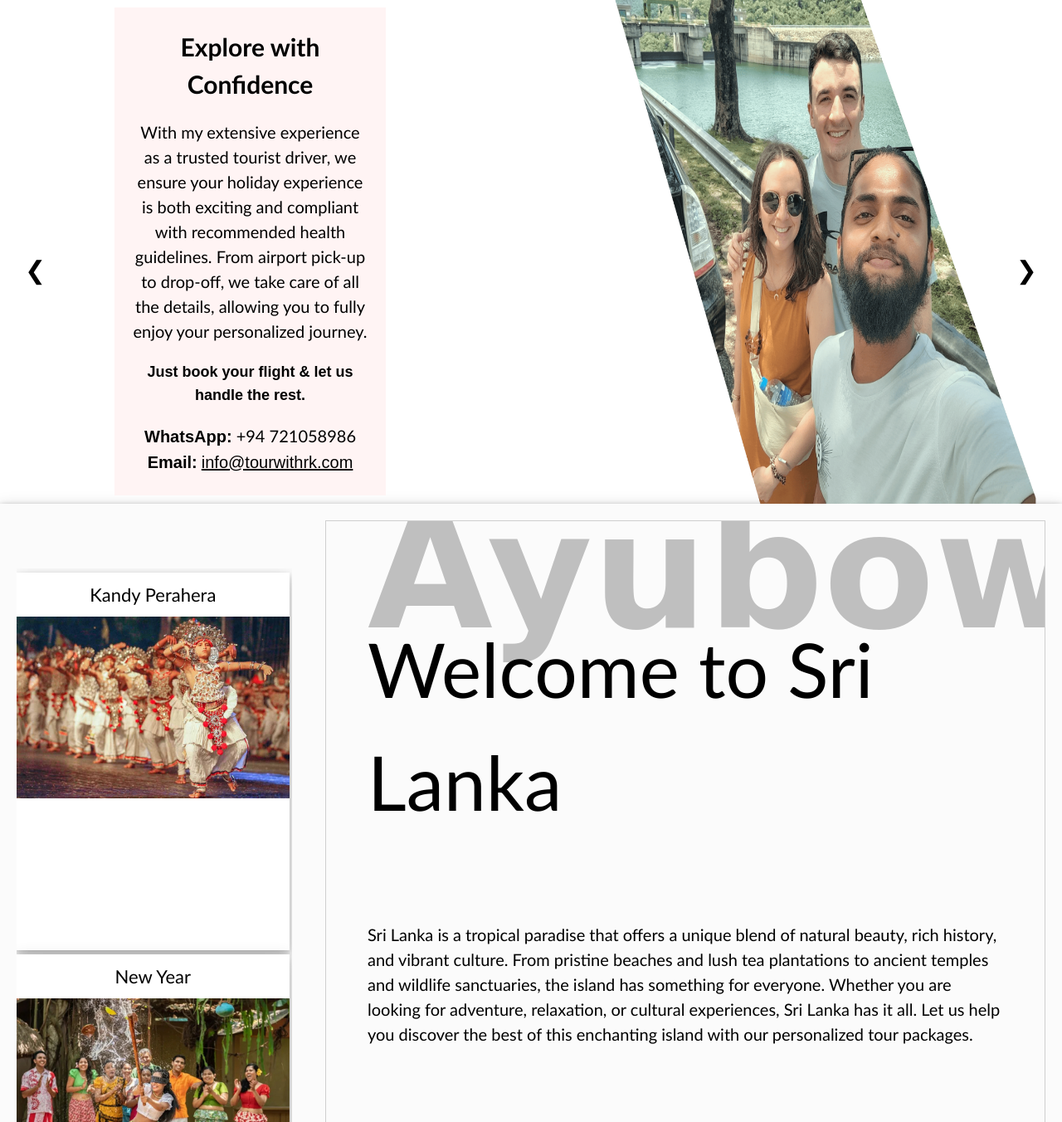
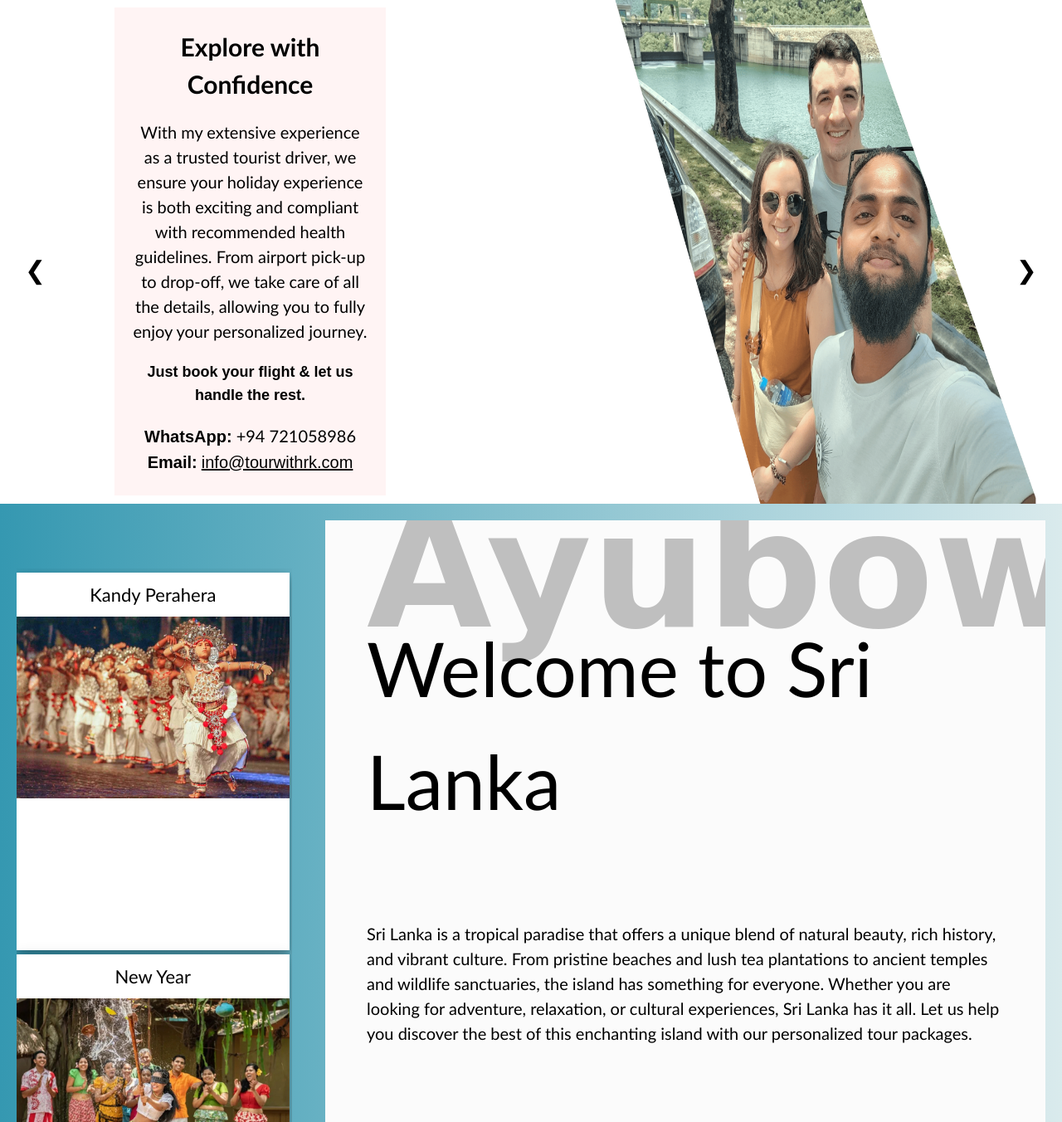
Before and after one commit to pathuGIT/tourwithRK, a PHP site: page / in a window 1280 px wide; the page is wider, and only the part inside the window is pictured. Shown: the part 105-1457 px from the top of that part at 83% size. Run offline with PHP 8.4, Linux system fonts and the light colour scheme; style sheets or scripts are compiled from the project's sources; some web fonts are replaced.

Commit message:
colors change

```diff
--- a/css/index.css
+++ b/css/index.css
@@ -139,11 +139,10 @@ header .bottomnav ul li:not(:first-child):hover {
   font-size: 18px;
 }
 .main .about-box {
-  box-shadow: 0 4px 8px 0 rgba(0, 0, 0, 0.584), 0 6px 20px 0 rgba(0, 0, 0, 0.19);
   height: 100vh;
   display: flex;
   flex-direction: row;
-  background-color: #fbfbfb;
+  background-image: linear-gradient(to right, #3598b1, rgba(28, 130, 143, 0.1647058824));
 }
 .main .about-box .left-col {
   flex: 30%;
@@ -187,7 +186,6 @@ header .bottomnav ul li:not(:first-child):hover {
   width: 40px;
 }
 .main .about-box .right-col {
-  border: 1px solid rgba(73, 73, 73, 0.249);
   flex: 70%;
   margin: 20px;
   position: relative;
--- a/css/index.scss
+++ b/css/index.scss
@@ -161,11 +161,12 @@ header{
   .about-box{
     //border: 1px solid rgb(0, 0, 0);
 
-    box-shadow: 0 4px 8px 0 rgba(0, 0, 0, 0.584), 0 6px 20px 0 rgba(0, 0, 0, 0.19);
+    //box-shadow: 0 4px 8px 0 rgba(0, 0, 0, 0.584), 0 6px 20px 0 rgba(0, 0, 0, 0.19);
     height: 100vh;
     display: flex;
     flex-direction: row;
-    background-color: #fbfbfb;
+    //background-color: #fbfbfb;
+    background-image: linear-gradient(to right, #3598b1 , #1c828f2a);
     .left-col{
       flex: 30%;
       align-content: center;
@@ -211,7 +212,7 @@ header{
       width: 40px;
     }
     .right-col{
-      border: 1px solid rgba(73, 73, 73, 0.249);
+      //border: 1px solid rgba(73, 73, 73, 0.249);
       flex: 70%;
       margin: 20px;
       position: relative;
```
Also changed, not shown: 1 other file.
